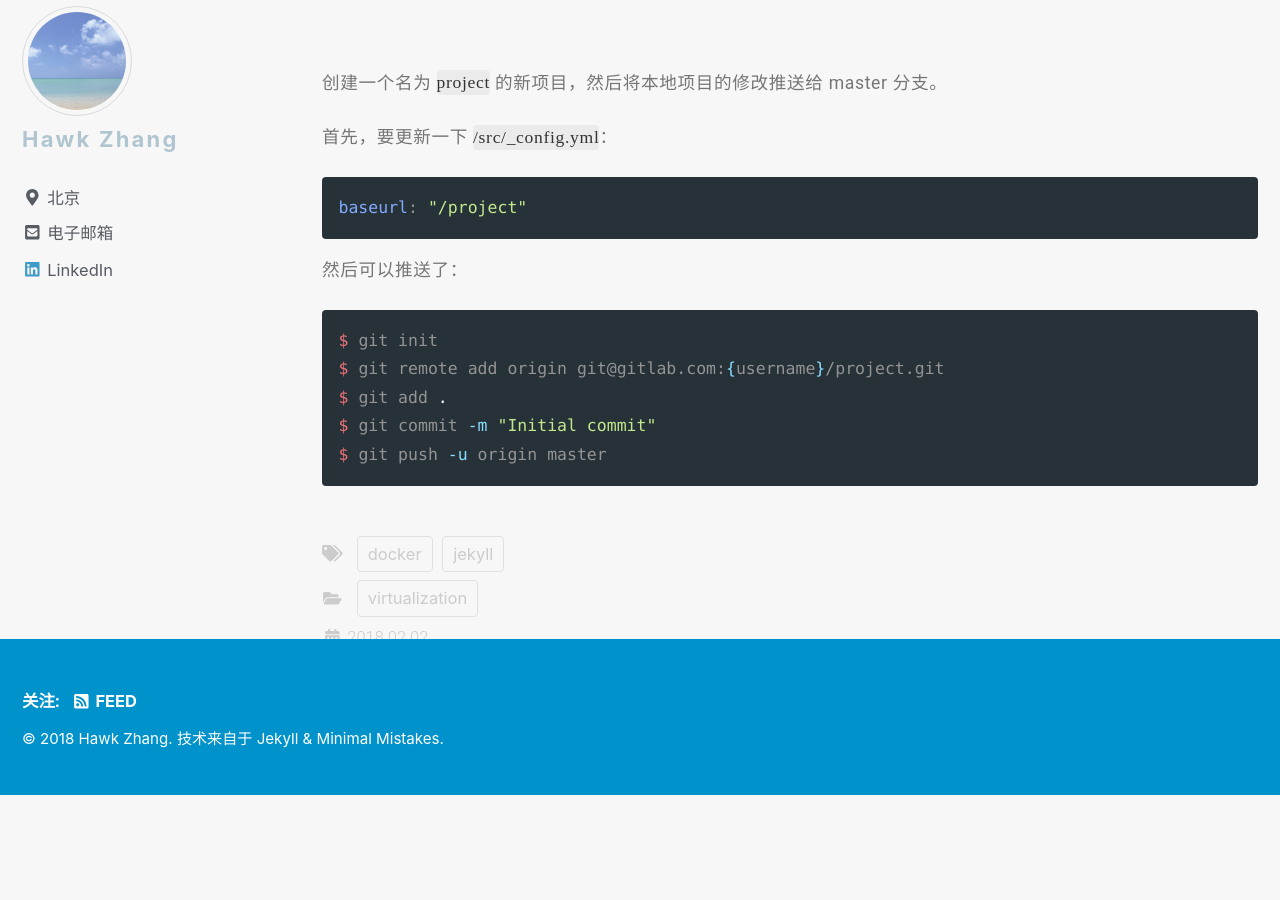
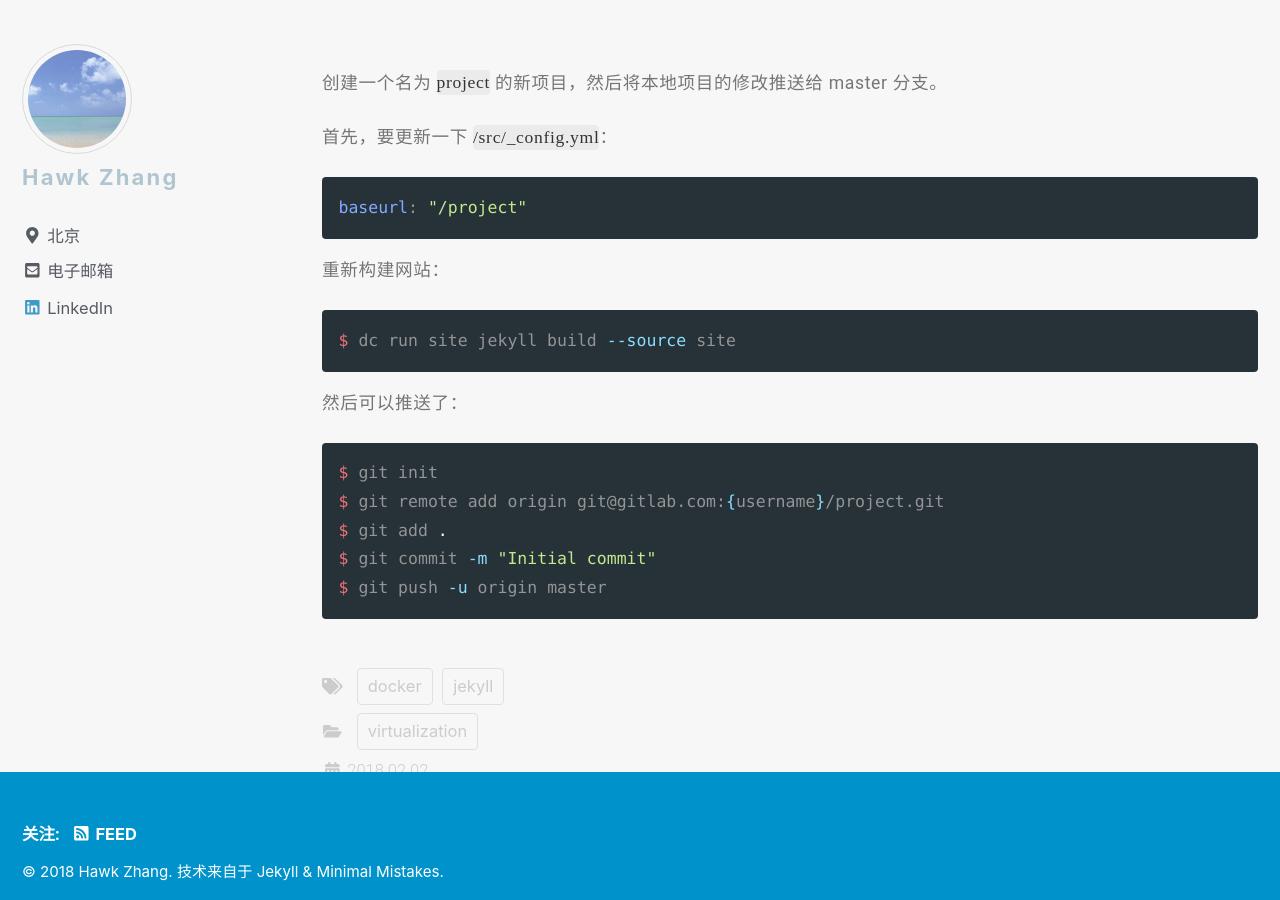
Before and after one commit to narru888/linotes_note, a Jekyll site: the page built from _posts/docker/2018-02-02-docker.jekyll.md, in a window 1280 px wide and 900 px high, scrolled down 4635 px. Built offline with Jekyll 4.4.1, drawn with Linux system fonts in a browser that asks for light colours; nearby versions of some CDN libraries; a script that is not in the unit is left out; before the commit the page ends 5430 px from its top, so only the background shows below that.

Commit message:
update on 2018-10-29 10:28:01 CST

````diff
--- a/_posts/docker/2018-02-02-docker.jekyll.md
+++ b/_posts/docker/2018-02-02-docker.jekyll.md
@@ -169,6 +169,13 @@ pages:
 baseurl: "/project"
 ```
 
+重新构建网站：
+
+```bash
+$ dc run site jekyll build --source site
+```
+
+
 然后可以推送了：
 
 ```bash
````
